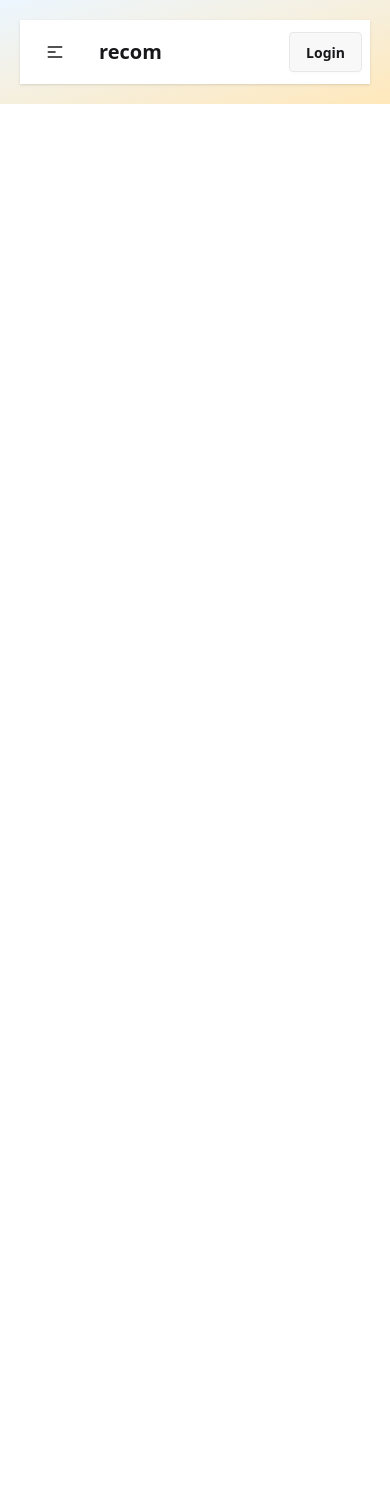
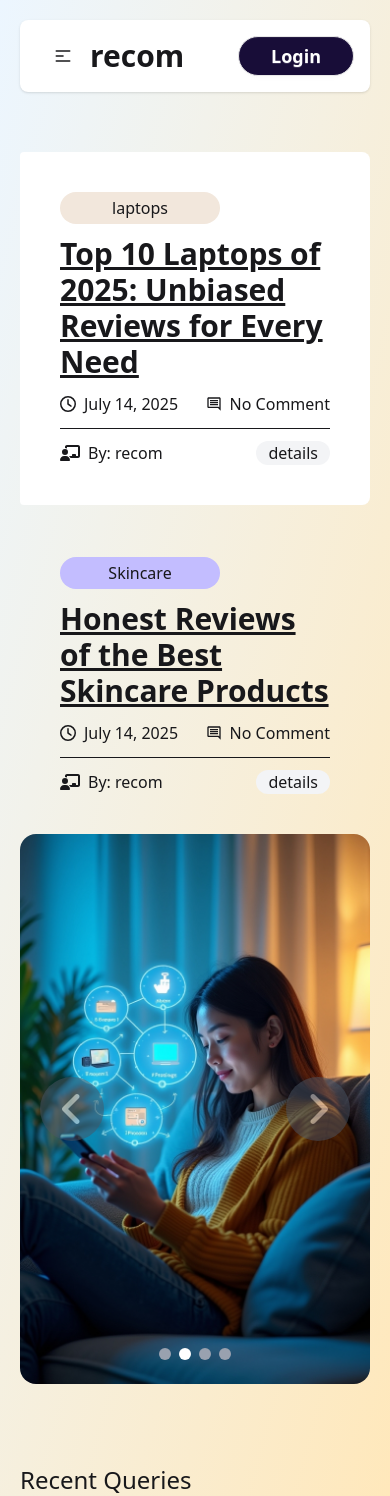
Before and after one commit to FarhanAfrad1/product-recommendation-client, a React (Vite) app: page / in a window 390 px wide. Before the commit the page ends 844 px from the top, so only its background shows below. Built offline with nearby package versions, Linux system fonts and the light colour scheme.

Commit message:
header section with slider and and some card is developed and also responsive is done so far

```diff
--- a/package.json
+++ b/package.json
@@ -12,6 +12,7 @@
   "dependencies": {
     "@tailwindcss/vite": "^4.1.11",
     "daisyui": "^5.0.46",
+    "date-fns": "^4.1.0",
     "firebase": "^11.10.0",
     "react": "^19.1.0",
     "react-dom": "^19.1.0",
--- a/src/Components/Banner.jsx
+++ b/src/Components/Banner.jsx
@@ -1,9 +1,71 @@
-import React from 'react';
+import React, { useEffect, useState } from 'react';
+
+import { FaAngleLeft, FaAngleRight } from 'react-icons/fa6';
 
 const Banner = () => {
+    const sliderImage = [
+        { src: "/smart_product_comparison.jpg" },
+        { src: "/asking_for_advice.jpg" },
+        { src: "/person_standing_at_a_dig.jpg" },
+        { src: "/crowd_powered_recommendations.jpg" },
+    ]
+    const [current, setCurrent] = useState(0);
+    const next = () => {
+
+        if (current === sliderImage.length - 1) {
+            setCurrent(0)
+        }
+        else {
+            setCurrent(current + 1)
+        }
+
+    }
+
+
+    const previous = () => {
+        console.log(current)
+        if (current === 0) {
+            setCurrent(sliderImage.length - 1)
+        }
+        else {
+            setCurrent(current - 1)
+        }
+    }
+
+    useEffect(() => {
+        const autoSlide = setInterval(() => {
+            next();
+        }, 3000)
+
+        return () => clearInterval(autoSlide);
+    }, [current])
+
     return (
         <div>
-
+            <div className='w-full h-[550px] flex overflow-hidden relative mx-auto rounded-2xl'>
+                <div
+                    className='flex transition-transform ease-out duration-1000'
+                    style={{ transform: `translateX(-${current * 100}%)` }}
+                >
+                    {sliderImage.map((item, index) => (
+                        <img key={index} src={item.src} alt={`Slide ${index}`} className="w-full flex-shrink-0 object-cover" />
+                    ))}
+                </div>
+                <div className='absolute inset-0 flex items-center justify-between p-5'>
+                    <button className='bg-gray-600 opacity-50 hover:opacity-80 cursor-pointer rounded-full p-3' onClick={() => previous()}><FaAngleLeft size={40} color='white' /></button>
+                    <button className='bg-gray-600 opacity-50 hover:opacity-80 cursor-pointer rounded-full p-3' onClick={() => next()}><FaAngleRight size={40} color='white' /></button>
+                </div>
+                <div className="absolute bottom-6 w-full flex justify-center gap-2">
+                    {sliderImage.map((_, index) => (
+                        <button
+                            key={index}
+                            onClick={() => setCurrent(index)}
+                            className={`h-3 w-3 rounded-full ${current === index ? 'bg-white' : 'bg-gray-400'
+                                }`}
+                        />
+                    ))}
+                </div>
+            </div>
         </div>
     );
 };
--- a/src/Components/NavBar.jsx
+++ b/src/Components/NavBar.jsx
@@ -21,7 +21,7 @@ const NavBar = () => {
     </>
     return (
         <div>
-            <div className="navbar bg-base-100 shadow-sm">
+            <div className="navbar bg-base-100 shadow-sm p-4 rounded-lg">
                 <div className="navbar-start">
                     <div className="dropdown">
                         <div tabIndex={0} role="button" className="btn btn-ghost lg:hidden">
@@ -33,15 +33,15 @@ const NavBar = () => {
                             {link}
                         </ul>
                     </div>
-                    <a className="btn btn-ghost text-xl">recom</a>
+                    <a className="text-3xl font-bold">recom</a>
                 </div>
                 <div className="navbar-center hidden lg:flex">
-                    <ul className="menu menu-horizontal px-1">
+                    <ul className="menu menu-horizontal px-1 text-lg">
                         {link}
                     </ul>
                 </div>
                 <div className="navbar-end">
-                    <a className="btn">Login</a>
+                    <a className="btn bg-[#180d38] text-white px-8 rounded-full text-lg">Login</a>
                 </div>
             </div>
         </div>
--- a/src/Layout/Layout.jsx
+++ b/src/Layout/Layout.jsx
@@ -10,7 +10,7 @@ const Layout = () => {
             <div className='p-5 lg:p-10'>
                 <NavBar></NavBar>
             </div>
-            <div>
+            <div className='px-5 lg:px-10'>
                 <Outlet></Outlet>
                 <Footer></Footer>
             </div>
--- a/src/Router/Router.jsx
+++ b/src/Router/Router.jsx
@@ -4,7 +4,6 @@ import {
 } from "react-router"
 import Layout from '../Layout/Layout';
 import Home from '../pages/Home/Home';
-import Login from '../pages/Login/Login';
 import MyQueries from '../pages/My Queries/MyQueries';
 import MyRecommendations from '../pages/My recommendations/MyRecommendations';
 import Queries from '../pages/Queries/Queries';
--- a/src/pages/Home/Home.jsx
+++ b/src/pages/Home/Home.jsx
@@ -1,9 +1,88 @@
 import React from 'react';
+import Banner from '../../Components/Banner';
+import { format } from 'date-fns';
+import { FaRegClock } from "react-icons/fa6";
+import { MdOutlineInsertComment } from "react-icons/md";
+import { FaChalkboardUser } from "react-icons/fa6";
 
 const Home = () => {
+    const date = new Date();
+    const formatted = format(date, 'MMMM d, yyyy'); // March 13, 2025
+
+    console.log(formatted)
     return (
-        <div>
-
+        <div className='mt-10'>
+            <div className='flex flex-col lg:flex-row'>
+                <div className='flex-1'>
+                    <div className='w-full lg:w-4/5 p-10 rounded-l bg-white mb-3 rounded-lg'>
+                        <p className='bg-[#f2e7dc] w-40 text-center rounded-full py-1'>laptops</p>
+                        <h2 className='text-3xl font-semibold my-3 underline'>Top 10 Laptops of 2025: Unbiased Reviews for Every Need</h2>
+                        <div className='flex justify-between mb-3'>
+                            <div className='flex items-center gap-2'>
+                                <FaRegClock />
+                                <span>
+                                    {formatted}
+                                </span>
+                            </div>
+                            <div className='flex items-center gap-2'>
+                                <MdOutlineInsertComment />
+                                <span>
+                                    No Comment
+                                </span>
+                            </div>
+                        </div>
+                        <hr />
+                        <div className='flex justify-between mt-3'>
+                            <div className='flex items-center gap-2'>
+                                <FaChalkboardUser size={20} />
+                                <span>
+                                    By: recom
+                                </span>
+                            </div>
+                            <span className='cursor-pointer bg-gray-100 px-3 rounded-full active:scale-95 transition-all'>
+                                details
+                            </span>
+                        </div>
+                    </div>
+                    <div className='hover:bg-white w-full lg:w-4/5 p-10 rounded-lg'>
+                        <p className='bg-[#c3bdff] w-40 text-center rounded-full py-1'>Skincare</p>
+                        <h2 className='text-3xl font-semibold my-3 underline'>
+                            Honest Reviews of the Best Skincare Products</h2>
+                        <div className='flex justify-between mb-3'>
+                            <div className='flex items-center gap-2'>
+                                <FaRegClock />
+                                <span>
+                                    {formatted}
+                                </span>
+                            </div>
+                            <div className='flex items-center gap-2'>
+                                <MdOutlineInsertComment />
+                                <span>
+                                    No Comment
+                                </span>
+                            </div>
+                        </div>
+                        <hr />
+                        <div className='flex justify-between mt-3'>
+                            <div className='flex items-center gap-2'>
+                                <FaChalkboardUser size={20} />
+                                <span>
+                                    By: recom
+                                </span>
+                            </div>
+                            <span className='cursor-pointer bg-gray-100 px-3 rounded-full active:scale-95 transition-all'>
+                                details
+                            </span>
+                        </div>
+                    </div>
+                </div>
+                <div className='flex-1'>
+                    <Banner></Banner>
+                </div>
+            </div>
+            <div className='mt-20'>
+                <h2 className='text-2xl font-medium'>Recent Queries</h2>
+            </div>
         </div>
     );
 };
--- a/src/pages/Login/Login.jsx
+++ b/src/pages/Login/Signup.jsx
@@ -1,7 +1,7 @@
 import React from 'react';
 import { FaGooglePlus } from "react-icons/fa6";
 
-const Login = () => {
+const Signup = () => {
     return (
         <div className='h-screen w-screen flex'>
             <div className='h-full'>
@@ -54,4 +54,4 @@ const Login = () => {
     );
 };
 
-export default Login;
+export default Signup;
```
Also changed, not shown: public/smart_product_comparison.jpg (renamed from public/smart_roduct_omparison.jpg), 1 other file (tests, documents, lock files or other folders).
